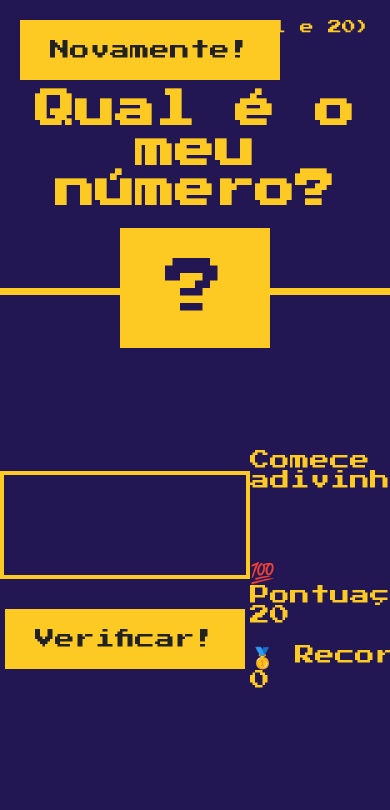
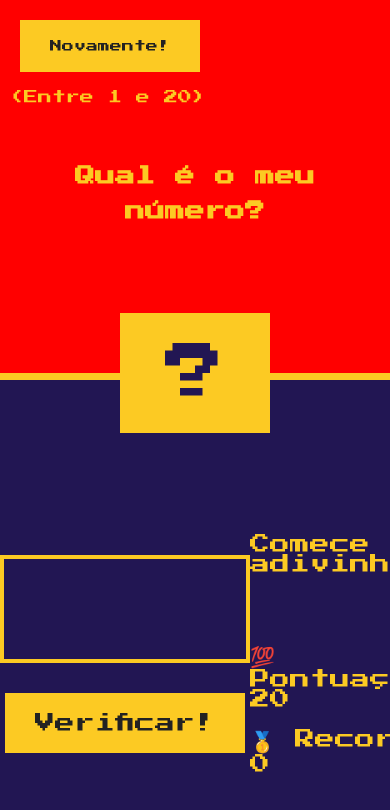
Before and after one commit to IassineIahaia/QualNumeroCerto, a plain HTML site: page index.html in a window 390 px wide. Shown: the top 810 px of the page. Drawn offline with Linux system fonts and the light colour scheme.

Commit message:
header feito

```diff
--- a/style.css
+++ b/style.css
@@ -20,8 +20,9 @@ body {
 
 /* LAYOUT */
 header {
+  background-color: hotpink;
   position: relative;
-  height: 35vh;
+  height: 45vh;
   border-bottom: 7px solid #fcca23;
 }
 
@@ -117,3 +118,29 @@ h1 {
 .label-score {
   margin-bottom: 2rem;
 }
+
+@media screen and (max-width: 768px) {
+  header {
+    background-color: red;
+    position: relative;
+    height: 45vh;
+    border-bottom: 7px solid #fcca23;
+  }
+  header h1 {
+    font-size: 20px;
+    word-wrap: break-word;
+    line-height: 35px;
+    padding: 50px 30px;
+  }
+  .again{
+    font-size: 12px;
+    /* position: relative; */
+    /* top: 0px; */
+
+  }
+  .between{
+    padding: 30px;
+    position: relative;
+    top: 60px;
+  }
+}
```
